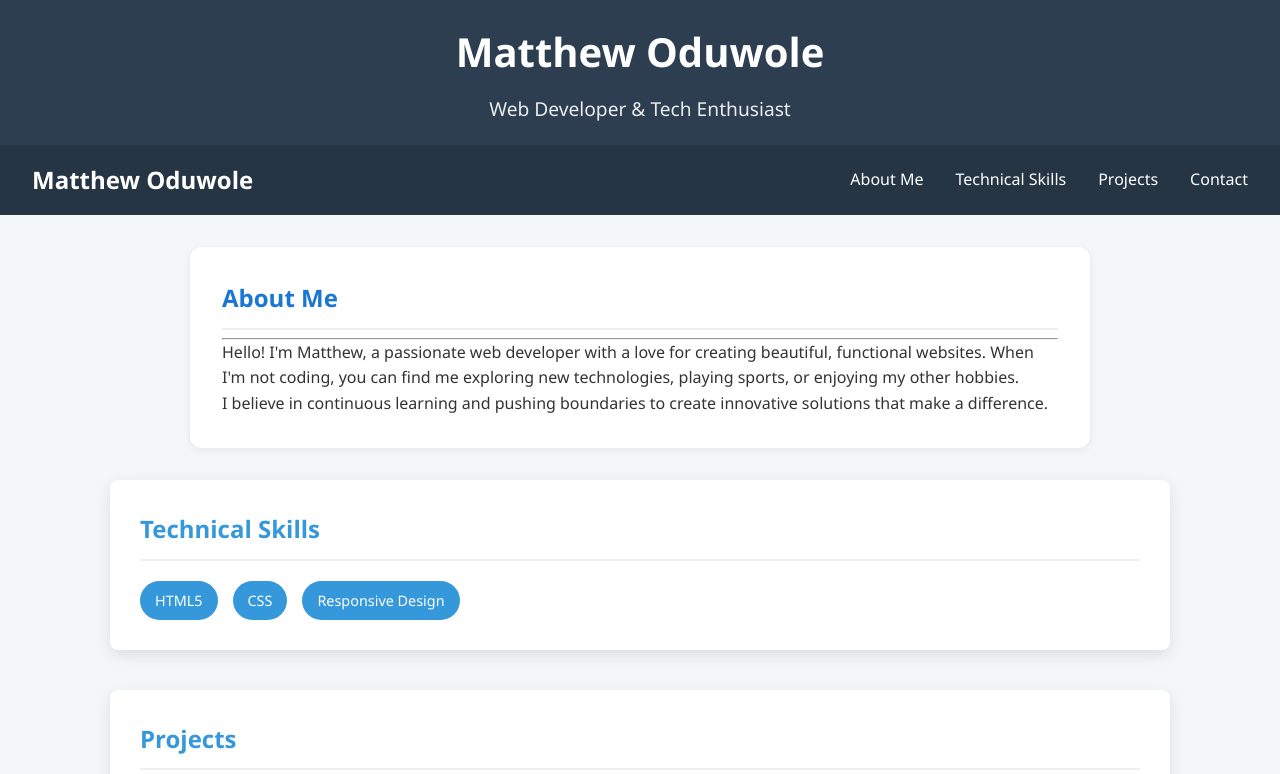
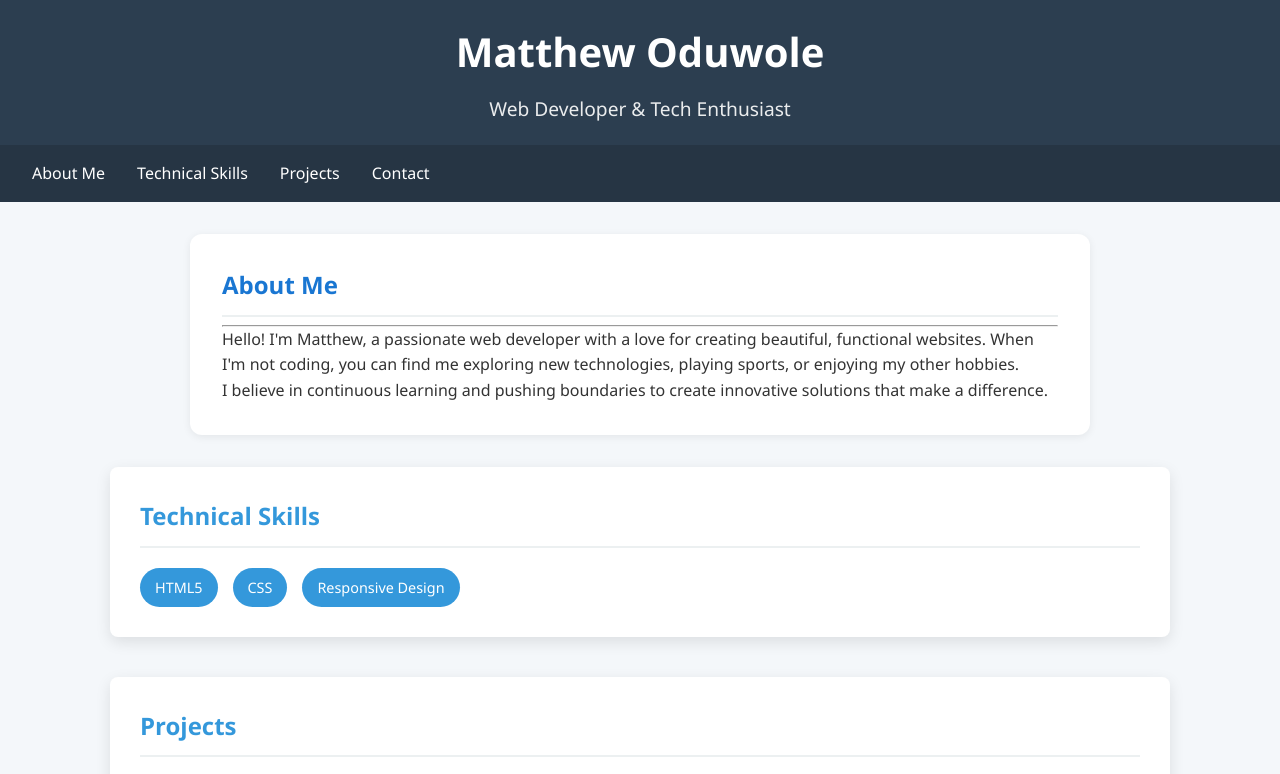
Before and after one commit to Dimzydutch/Dimzydutch-Portfolio, a plain HTML site: page index.html in a window 1280 px wide. Shown: the top 774 px of the page. Drawn offline with Linux system fonts and the light colour scheme.

Commit message:
Add files via upload

```diff
--- a/index.html
+++ b/index.html
@@ -15,7 +15,6 @@
     </header>
 
     <nav class="navbar">
-        <div class="nav-brand">Matthew Oduwole</div>
         <button class="hamburger" id="hamburger-btn">&#9776;</button>
         <ul class="nav-links" id="nav-links">
             <li><a href="#about">About Me</a></li>
```
